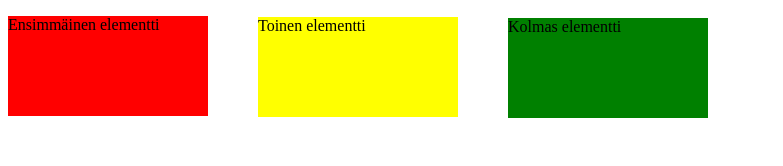
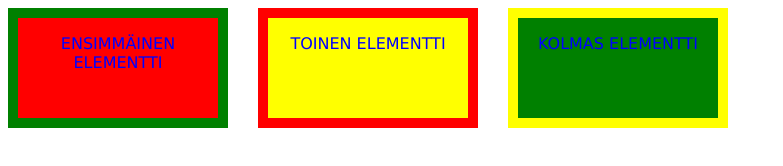
Before and after one commit to wass3000/lapio-website, a plain HTML site: page position.html in a window 1280 px wide. Shown: the whole page, without its empty margins (0-783 px from the left). Drawn offline with Linux system fonts and the light colour scheme.

Commit message:
Osa 3. Kymmenes tehtävä

```diff
--- a/styles.css
+++ b/styles.css
@@ -1,3 +1,7 @@
+p {
+  color: blue;
+}
+
 .container {
   width: 200px;
   height: 100px;
@@ -8,6 +12,12 @@
   width: 200px;
   height: 100px;
   background-color: red;
+  text-align: center;
+  text-transform: uppercase;
+  font-family: Verdana, sans-serif;
+  border-style: solid;
+  border-width: 10px;
+  border-color: green;
 }
 
 .second-box-container {
@@ -16,7 +26,13 @@
   background-color: yellow;
   position: relative;
   left: 250px;
-  bottom: 115px;
+  bottom: 120px;
+  text-align: center;
+  text-transform: uppercase;
+  font-family: Verdana, sans-serif;
+  border-style: solid;
+  border-width: 10px;
+  border-color: red;
 }
 
 .third-box-container {
@@ -25,5 +41,11 @@
   background-color: green;
   position: relative;
   left: 500px;
-  bottom: 230px;
+  bottom: 240px;
+  text-align: center;
+  text-transform: uppercase;
+  font-family: Verdana, sans-serif;
+  border-style: solid;
+  border-width: 10px;
+  border-color: yellow;
 }
```
